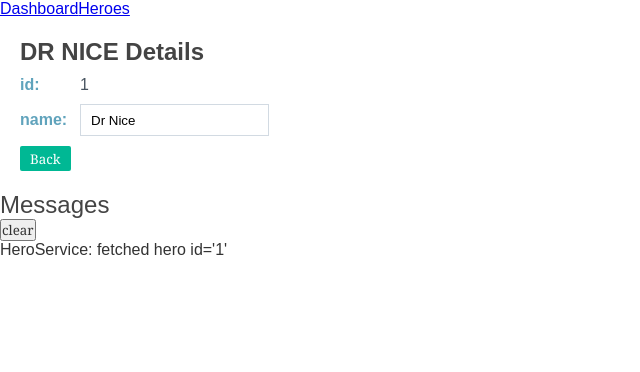
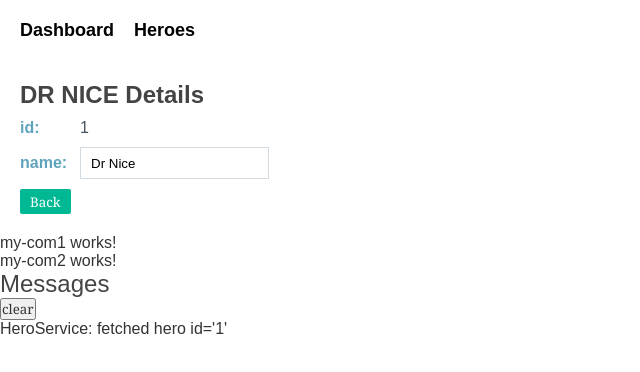
Before and after one commit to m374011987/my-angular, an Angular app: page /detail/1 in a window 1280 px wide. Shown: the top 372 px of the page, without its empty margins (0-640 px from the left). Built offline with nearby package versions, Linux system fonts and the light colour scheme.

Commit message:
使用cli创建模块和组件

```diff
--- a/src/app/app.component.css
+++ b/src/app/app.component.css
@@ -0,0 +1,13 @@
+.nav {
+ padding: 20px;
+}
+.nav a {
+  text-decoration: none;
+  margin-right: 20px;
+  color: #000;
+  font-weight: 800;
+  font-size: large;
+}
+.nav a:hover {
+  color: #00b894;
+}
--- a/src/app/app.component.html
+++ b/src/app/app.component.html
@@ -1,4 +1,4 @@
-<nav>
+<nav class="nav">
     <a routerLink="/dashboard">Dashboard</a>
     <a routerLink="/heroes">Heroes</a>
 </nav>
--- a/src/app/app.module.ts
+++ b/src/app/app.module.ts
@@ -8,6 +8,7 @@ import { HerosComponent } from './heros/heros.component';
 import { HeroDetailComponent } from './hero-detail/hero-detail.component';
 import { MessagesComponent } from './messages/messages.component';
 import { DashboardComponent } from './dashboard/dashboard.component';
+import { MyModuleModule } from './my-module/my-module.module';
 
 @NgModule({
   declarations: [
@@ -20,7 +21,8 @@ import { DashboardComponent } from './dashboard/dashboard.component';
   imports: [
     BrowserModule,
     AppRoutingModule,
-    FormsModule
+    FormsModule,
+    MyModuleModule
   ],
   providers: [],
   bootstrap: [AppComponent]
--- a/src/app/hero-detail/hero-detail.component.html
+++ b/src/app/hero-detail/hero-detail.component.html
@@ -7,3 +7,6 @@
     </div>
     <button (click)="goBack()" class="detail-btn">Back</button>
 </div>
+
+<my-com1></my-com1>
+<my-com2></my-com2>
--- /dev/null
+++ b/src/app/my-module/my-com1/my-com1.component.html
@@ -0,0 +1 @@
+<p>my-com1 works!</p>
--- /dev/null
+++ b/src/app/my-module/my-com1/my-com1.component.ts
@@ -0,0 +1,15 @@
+import { Component, OnInit } from '@angular/core';
+
+@Component({
+  selector: 'my-com1',
+  templateUrl: './my-com1.component.html',
+  styleUrls: ['./my-com1.component.css']
+})
+export class MyCom1Component implements OnInit {
+
+  constructor() { }
+
+  ngOnInit(): void {
+  }
+
+}
--- /dev/null
+++ b/src/app/my-module/my-com2/my-com2.component.html
@@ -0,0 +1 @@
+<p>my-com2 works!</p>
--- /dev/null
+++ b/src/app/my-module/my-com2/my-com2.component.ts
@@ -0,0 +1,15 @@
+import { Component, OnInit } from '@angular/core';
+
+@Component({
+  selector: 'my-com2',
+  templateUrl: './my-com2.component.html',
+  styleUrls: ['./my-com2.component.css']
+})
+export class MyCom2Component implements OnInit {
+
+  constructor() { }
+
+  ngOnInit(): void {
+  }
+
+}
```
Also changed, not shown: src/app/my-module/my-module.module.ts (added, +15 -0 lines), src/app/my-module/my-com1/my-com1.component.css (added), src/app/my-module/my-com2/my-com2.component.css (added), 2 other files (tests, documents, lock files or other folders).
